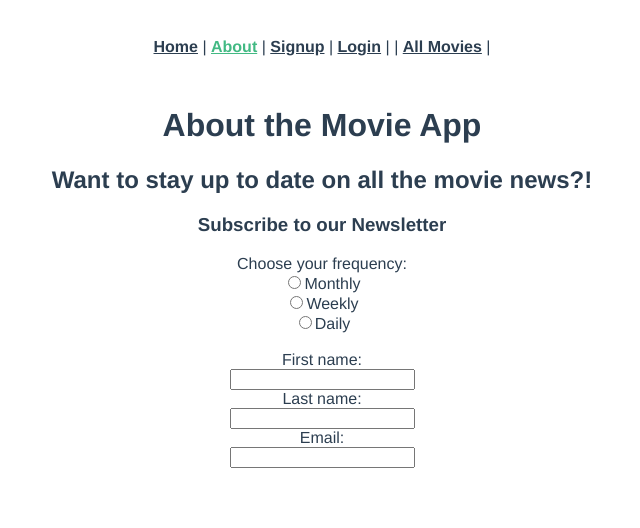
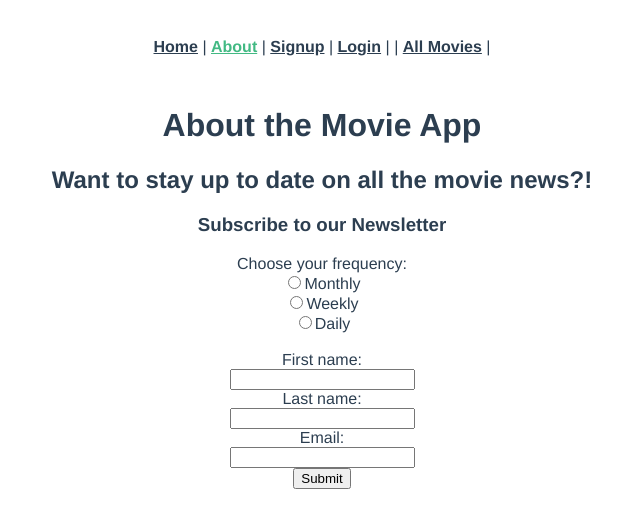
Before and after one commit to megscherz/movie-vue-frontend, a Vue app: page /about in a window 1280 px wide. Shown: the top 528 px of the page, without its empty margins (318-958 px from the left). Built offline with nearby package versions, Linux system fonts and the light colour scheme.

Commit message:
adds submit button to about page and updates home page

```diff
--- a/src/views/About.vue
+++ b/src/views/About.vue
@@ -28,6 +28,8 @@
         <label for="email">Email:</label>
         <br />
         <input type="email" id="email" name="email" />
+        <br />
+        <input type="submit" />
       </form>
     </form>
   </div>
--- a/src/views/Home.vue
+++ b/src/views/Home.vue
@@ -65,7 +65,8 @@ export default {
 <template>
   <div class="home">
     <h1>{{ message }}</h1>
-    <div>
+    <h2>Login to get started</h2>
+    <!-- <div>
       Title:
       <input type="text" v-model="newMovieParams.title" />
     </div>
@@ -121,8 +122,6 @@ export default {
           <button>Close</button>
         </form>
       </dialog>
-    </div>
+    </div> -->
   </div>
 </template>
-
-<style></style>
```
